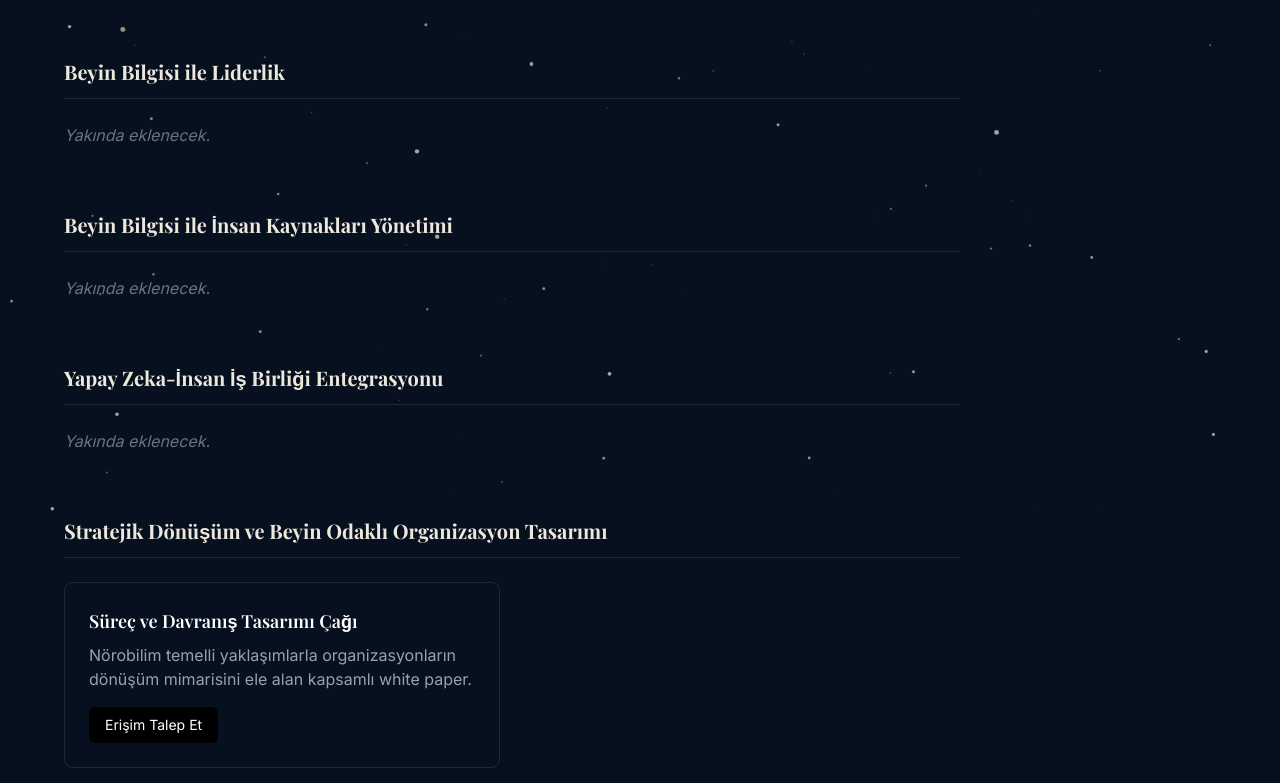
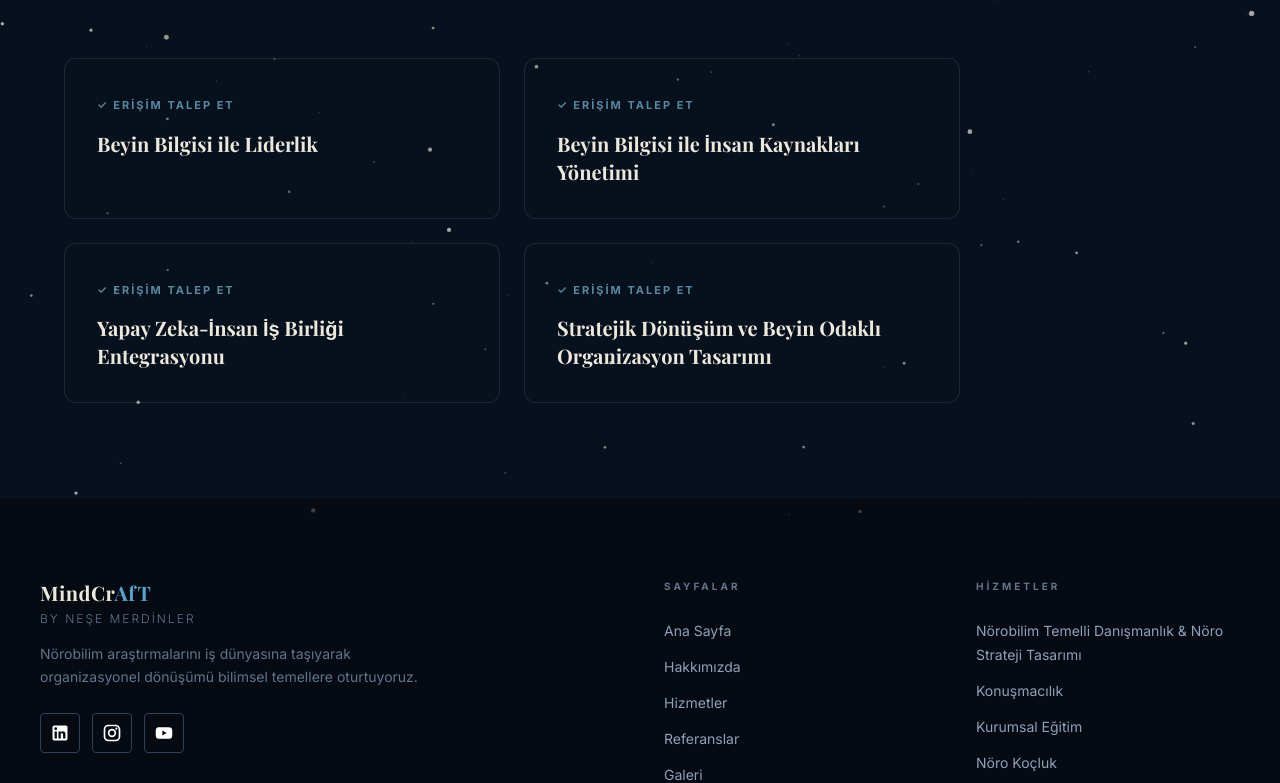
Before and after one commit to mindcraftbynese-cell/mindcraft-website, a Next.js app: page /kaynaklar in a window 1280 px wide. Shown: the part 278-1061 px from the top of the page. Built offline with nearby package versions, Linux system fonts and the light colour scheme.

Commit message:
kategori kutuları eklendi

```diff
--- a/app/kaynaklar/page.tsx
+++ b/app/kaynaklar/page.tsx
@@ -1,32 +1,10 @@
 import Link from "next/link";
 
 const kategoriler = [
-  {
-    baslik: "Beyin Bilgisi ile Liderlik",
-    kaynaklar: [
-      // Yeni içerik eklemek için buraya şu formatta bir obje ekle:
-      // { slug: "kisa-isim", baslik: "Başlık", aciklama: "Kısa açıklama." },
-    ],
-  },
-  {
-    baslik: "Beyin Bilgisi ile İnsan Kaynakları Yönetimi",
-    kaynaklar: [],
-  },
-  {
-    baslik: "Yapay Zeka-İnsan İş Birliği Entegrasyonu",
-    kaynaklar: [],
-  },
-  {
-    baslik: "Stratejik Dönüşüm ve Beyin Odaklı Organizasyon Tasarımı",
-    kaynaklar: [
-      {
-        slug: "surec-ve-davranis-tasarimi-cagi",
-        baslik: "Süreç ve Davranış Tasarımı Çağı",
-        aciklama:
-          "Nörobilim temelli yaklaşımlarla organizasyonların dönüşüm mimarisini ele alan kapsamlı white paper.",
-      },
-    ],
-  },
+  { slug: "beyin-bilgisi-ile-liderlik", baslik: "Beyin Bilgisi ile Liderlik" },
+  { slug: "beyin-bilgisi-ile-insan-kaynaklari-yonetimi", baslik: "Beyin Bilgisi ile İnsan Kaynakları Yönetimi" },
+  { slug: "yapay-zeka-insan-is-birligi-entegrasyonu", baslik: "Yapay Zeka-İnsan İş Birliği Entegrasyonu" },
+  { slug: "stratejik-donusum-ve-beyin-odakli-organizasyon-tasarimi", baslik: "Stratejik Dönüşüm ve Beyin Odaklı Organizasyon Tasarımı" },
 ];
 
 export default function KaynaklarPage() {
@@ -51,36 +29,27 @@ export default function KaynaklarPage() {
       </h1>
 
       <p className="text-gray-400 mb-16 max-w-2xl">
-        Aşağıdaki içerikler kurumsal okuyucular için hazırlanmıştır. Erişim
-        talebiniz değerlendirildikten sonra tarafınıza iletilecektir.
+        Aşağıdaki içerik kategorilerinden birine tıklayarak erişim talep
+        edebilirsiniz. Talebiniz değerlendirildikten sonra tarafınıza
+        iletilecektir.
       </p>
 
-      {kategoriler.map((kategori) => (
-        <section key={kategori.baslik} className="mb-16 max-w-4xl">
-          <h2 className="font-display text-xl font-bold text-cream mb-6 border-b border-white/10 pb-3">
-            {kategori.baslik}
-          </h2>
-
-          {kategori.kaynaklar.length === 0 ? (
-            <p className="text-gray-500 italic">Yakında eklenecek.</p>
-          ) : (
-            <div className="grid grid-cols-1 sm:grid-cols-2 gap-6">
-              {kategori.kaynaklar.map((k) => (
-                <div key={k.slug} className="border border-white/10 rounded-lg p-6 shadow-sm">
-                  <h3 className="font-display text-lg font-semibold mb-2 text-white">{k.baslik}</h3>
-                  <p className="text-gray-400 mb-4">{k.aciklama}</p>
-                  <Link
-                    href={`/kaynaklar/erisim-talebi?icerik=${k.slug}`}
-                    className="inline-block bg-black text-white px-4 py-2 rounded-md text-sm"
-                  >
-                    Erişim Talep Et
-                  </Link>
-                </div>
-              ))}
-            </div>
-          )}
-        </section>
-      ))}
+      <div className="grid grid-cols-1 sm:grid-cols-2 gap-6 max-w-4xl">
+        {kategoriler.map((k) => (
+          <Link
+            key={k.slug}
+            href={`/kaynaklar/erisim-talebi?icerik=${k.slug}`}
+            className="group block border border-white/10 rounded-xl p-8 bg-blue-950/10 hover:border-blue-400/40 hover:bg-blue-950/20 transition-all duration-300"
+          >
+            <span className="inline-flex items-center gap-2 text-blue-300/70 text-[11px] font-bold tracking-[2px] uppercase mb-4">
+              ✓ Erişim Talep Et
+            </span>
+            <h2 className="font-display text-xl font-bold text-cream group-hover:text-white transition-colors">
+              {k.baslik}
+            </h2>
+          </Link>
+        ))}
+      </div>
     </main>
   );
 }
```
